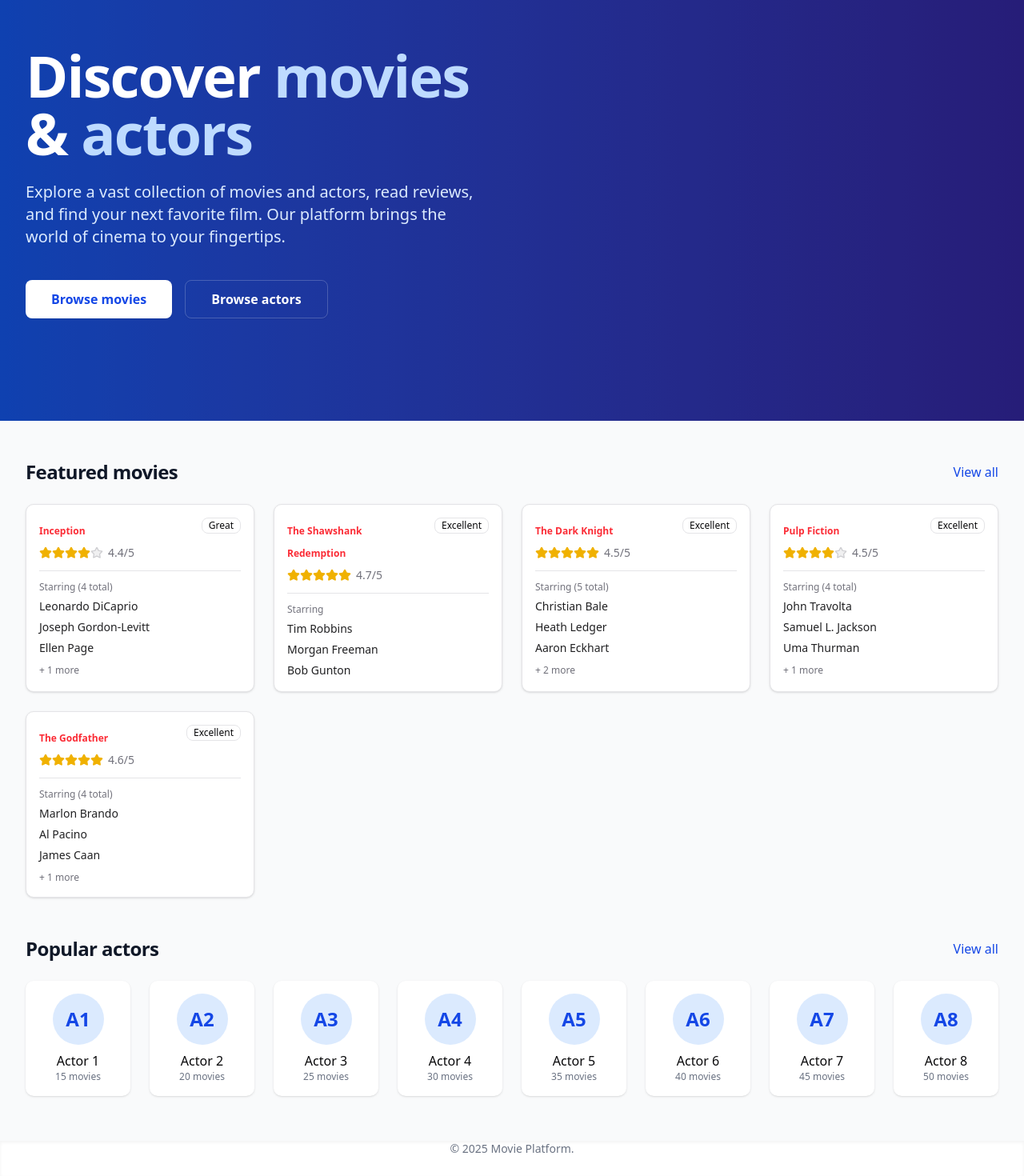
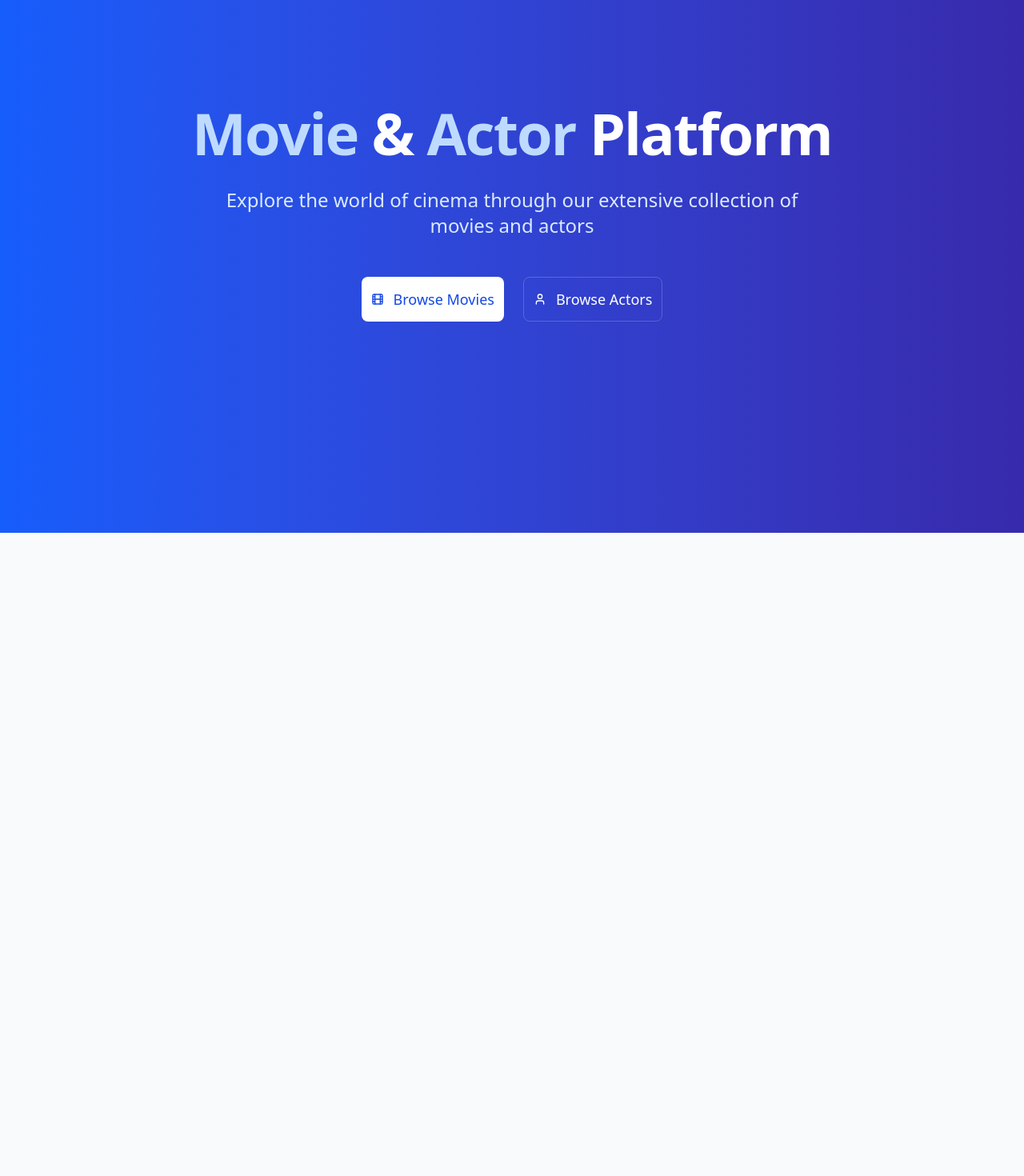
Before and after one commit to AtilioA/movie-platform, a Next.js app in the folder web/: page / in a window 1280 px wide. Shown: the part 134-1604 px from the top of the page at 80% size. After the commit the page ends 800 px from the top, so only its background shows below. Built offline with nearby package versions, Linux system fonts and the light colour scheme.

Commit message:
refactor: redesign homepage, remove footer

```diff
--- a/web/package.json
+++ b/web/package.json
@@ -12,6 +12,8 @@
     "@radix-ui/react-label": "^2.1.7",
     "@radix-ui/react-slot": "^1.2.3",
     "@tanstack/react-query": "^5.80.10",
+    "@types/axios": "^0.14.4",
+    "axios": "^1.10.0",
     "class-variance-authority": "^0.7.1",
     "clsx": "^2.1.1",
     "lucide-react": "^0.519.0",
--- a/web/src/app/layout.tsx
+++ b/web/src/app/layout.tsx
@@ -22,22 +22,13 @@ export default function RootLayout({
 }>) {
   return (
     <html lang="en" suppressHydrationWarning>
-      <body className={`${inter.variable} font-sans min-h-screen bg-gray-50 dark:bg-gray-900`}>
+      <body className={`${inter.variable} font-sans bg-gray-50 dark:bg-gray-900`}>
         <AppProvider>
-          <div className="min-h-screen flex flex-col">
+          <div className="flex flex-col">
             <Header />
             <main className="flex-1">
-              <div className="pb-6">
-                {children}
-              </div>
+              {children}
             </main>
-            <footer className="bg-white dark:bg-gray-800 shadow-inner mt-8">
-              <div className="pb-6">
-                <p className="text-center text-sm text-gray-500 dark:text-gray-400">
-                  &copy; {new Date().getFullYear()} Movie Platform.
-                </p>
-              </div>
-            </footer>
           </div>
         </AppProvider>
       </body>
--- a/web/src/app/movies/page.tsx
+++ b/web/src/app/movies/page.tsx
@@ -1,3 +1,5 @@
+"use client"
+
 import { InputWithIcon } from '@/components/ui/input-with-icon';
 import { Button } from '@/components/ui/button';
 import { Card, CardHeader, CardTitle } from '@/components/ui/card';
--- a/web/src/app/page.tsx
+++ b/web/src/app/page.tsx
@@ -1,154 +1,9 @@
-"use client"
-import Link from 'next/link';
-import { Button } from '@/components/ui/button';
-import { MovieCard } from '@/components/movie/movie-card';
+import { Hero } from '@/components/hero/hero';
 
 export default function Home() {
-  // Mock data for featured movies with actors
-  const featuredMovies = [
-    {
-      id: 1,
-      name: 'Inception',
-      rating: 8.8,
-      actors: [
-        { id: 101, name: 'Leonardo DiCaprio' },
-        { id: 102, name: 'Joseph Gordon-Levitt' },
-        { id: 103, name: 'Ellen Page' },
-        { id: 104, name: 'Tom Hardy' },
-      ],
-    },
-    {
-      id: 2,
-      name: 'The Shawshank Redemption',
-      rating: 9.3,
-      actors: [
-        { id: 201, name: 'Tim Robbins' },
-        { id: 202, name: 'Morgan Freeman' },
-        { id: 203, name: 'Bob Gunton' },
-      ],
-    },
-    {
-      id: 3,
-      name: 'The Dark Knight',
-      rating: 9.0,
-      actors: [
-        { id: 301, name: 'Christian Bale' },
-        { id: 302, name: 'Heath Ledger' },
-        { id: 303, name: 'Aaron Eckhart' },
-        { id: 304, name: 'Michael Caine' },
-        { id: 305, name: 'Gary Oldman' },
-      ],
-    },
-    {
-      id: 4,
-      name: 'Pulp Fiction',
-      rating: 8.9,
-      actors: [
-        { id: 401, name: 'John Travolta' },
-        { id: 402, name: 'Samuel L. Jackson' },
-        { id: 403, name: 'Uma Thurman' },
-        { id: 404, name: 'Bruce Willis' },
-      ],
-    },
-    {
-      id: 5,
-      name: 'The Godfather',
-      rating: 9.2,
-      actors: [
-        { id: 501, name: 'Marlon Brando' },
-        { id: 502, name: 'Al Pacino' },
-        { id: 503, name: 'James Caan' },
-        { id: 504, name: 'Robert Duvall' },
-      ],
-    },
-  ];
-
-  // Mock data for popular actors
-  const popularActors = Array.from({ length: 8 }, (_, i) => ({
-    id: i + 1,
-    name: `Actor ${i + 1}`,
-    movieCount: (i + 1) * 5 + 10,
-  }));
-
   return (
-    <div className="space-y-8 sm:space-y-12">
-      {/* Hero Section */}
-      <section className="relative bg-gradient-to-r from-blue-600 to-indigo-800 text-white overflow-hidden">
-        <div className="absolute inset-0 bg-black/30" />
-        <div className="relative max-w-7xl mx-auto px-4 py-16 sm:px-6 lg:px-8 lg:py-24 xl:py-32">
-          <div className="grid lg:grid-cols-2 gap-12 items-center">
-            <div className="text-center lg:text-left">
-              <h1 className="text-4xl font-extrabold tracking-tight sm:text-5xl lg:text-6xl xl:text-7xl">
-                Discover <span className="text-blue-200">movies</span> & <span className="text-blue-200">actors</span>
-              </h1>
-              <p className="mt-6 max-w-2xl mx-auto lg:mx-0 text-lg sm:text-xl text-blue-100">
-                Explore a vast collection of movies and actors, read reviews, and find your next favorite film. Our platform brings the world of cinema to your fingertips.
-              </p>
-              <div className="mt-8 sm:mt-10 flex flex-col sm:flex-row justify-center lg:justify-start gap-3 sm:gap-4 px-4 sm:px-0">
-                <Button asChild className="bg-white text-blue-700 hover:bg-blue-50 h-11 sm:h-12 px-6 sm:px-8 text-sm sm:text-base w-full sm:w-auto transition-all duration-200 hover:scale-105 transform">
-                  <Link href="/movies" className="font-semibold">
-                    Browse movies
-                  </Link>
-                </Button>
-                <Button asChild variant="outline" className="h-11 sm:h-12 px-6 sm:px-8 text-sm sm:text-base w-full sm:w-auto bg-transparent border-white/20 hover:bg-white/10 hover:border-white/30 text-white transition-all duration-200 hover:scale-105 transform">
-                  <Link href="/actors" className="font-semibold">
-                    Browse actors
-                  </Link>
-                </Button>
-              </div>
-            </div>
-            <div className="hidden lg:block">
-              {/* Hero image or illustration can be placed here */}
-            </div>
-          </div>
-        </div>
-      </section>
-
-      {/* Featured movies Section */}
-      <section className="max-w-7xl mx-auto px-4 sm:px-6 lg:px-8">
-        <div className="flex items-center justify-between mb-6">
-          <h2 className="text-2xl font-bold tracking-tight text-gray-900 dark:text-white">
-            Featured movies
-          </h2>
-          <Link href="/movies" className="text-blue-700 hover:underline font-medium">
-            View all
-          </Link>
-        </div>
-        <div className="mt-6 grid gap-4 sm:gap-5 md:gap-6 grid-cols-1 sm:grid-cols-2 md:grid-cols-2 lg:grid-cols-3 xl:grid-cols-4">
-          {featuredMovies.map((movie) => (
-            <MovieCard
-              key={movie.id}
-              id={movie.id}
-              name={movie.name}
-              rating={movie.rating}
-              actors={movie.actors}
-            />
-          ))}
-        </div>
-      </section>
-
-      {/* Popular actors Section */}
-      <section className="max-w-7xl mx-auto px-4 sm:px-6 lg:px-8">
-        <div className="flex items-center justify-between mb-6">
-          <h2 className="text-2xl font-bold tracking-tight text-gray-900 dark:text-white">
-            Popular actors
-          </h2>
-          <Link href="/actors" className="text-blue-700 hover:underline font-medium">
-            View all
-          </Link>
-        </div>
-        <div className="grid grid-cols-2 sm:grid-cols-4 md:grid-cols-5 lg:grid-cols-8 gap-6">
-          {popularActors.map((actor) => (
-            <div key={actor.id} className="bg-white dark:bg-gray-900 rounded-lg shadow p-4 flex flex-col items-center">
-              <div className="w-16 h-16 rounded-full bg-blue-100 flex items-center justify-center text-2xl font-bold text-blue-700 mb-2">
-                {actor.name.split(' ').map((n) => n[0]).join('')}
-              </div>
-              <div className="font-medium">{actor.name}</div>
-              <div className="text-xs text-gray-500 dark:text-gray-400">{actor.movieCount} movies</div>
-            </div>
-          ))}
-        </div>
-      </section>
+    <div className="fixed inset-0 overflow-hidden">
+      <Hero />
     </div>
   );
 }
--- /dev/null
+++ b/web/src/components/hero/hero.tsx
@@ -0,0 +1,35 @@
+import Link from 'next/link';
+import { Button } from '@/components/ui/button';
+import { Film, User } from 'lucide-react';
+
+export function Hero() {
+  return (
+    <section className="min-h-screen max-h-screen flex items-center justify-center bg-gradient-to-r from-blue-600 to-indigo-800 text-white">
+      <div className="absolute inset-0" />
+      <div className="relative max-w-7xl mx-auto px-4 sm:px-6 lg:px-8">
+        <div className="text-center">
+          <h1 className="text-5xl md:text-7xl font-extrabold tracking-tight mb-8">
+            <span className="text-blue-200">Movie</span> & <span className="text-blue-200">Actor</span> Platform
+          </h1>
+          <p className="text-xl md:text-2xl text-blue-100 mb-12 max-w-3xl mx-auto">
+            Explore the world of cinema through our extensive collection of movies and actors
+          </p>
+          <div className="flex flex-col sm:flex-row justify-center gap-6">
+            <Button asChild className="bg-white text-blue-700 hover:bg-blue-50 h-14 px-8 text-lg w-full sm:w-auto transition-all duration-200 hover:scale-105 transform flex items-center gap-3">
+              <Link href="/movies" className="flex items-center gap-2">
+                <Film className="w-5 h-5" />
+                Browse Movies
+              </Link>
+            </Button>
+            <Button asChild variant="outline" className="h-14 px-8 text-lg w-full sm:w-auto bg-transparent border-white/20 hover:bg-white/10 hover:border-white-30 text-white transition-all duration-200 hover:scale-105 transform flex items-center gap-3">
+              <Link href="/actors" className="flex items-center gap-2">
+                <User className="w-5 h-5" />
+                Browse Actors
+              </Link>
+            </Button>
+          </div>
+        </div>
+      </div>
+    </section>
+  );
+}
--- a/web/src/components/ui/search-input.tsx
+++ b/web/src/components/ui/search-input.tsx
@@ -0,0 +1,25 @@
+import { Search } from "lucide-react";
+import * as React from "react";
+import { InputWithIcon } from "./input-with-icon";
+
+export interface SearchInputProps extends React.InputHTMLAttributes<HTMLInputElement> {
+  containerClassName?: string;
+}
+
+export function SearchInput({
+  containerClassName = "",
+  className = "",
+  ...props
+}: SearchInputProps) {
+  return (
+    <div className={`relative flex-1 max-w-md ${containerClassName}`}>
+      <InputWithIcon
+        icon={<Search className="text-muted-foreground" />}
+        type="text"
+        placeholder="Search..."
+        className={`w-full rounded-md border border-input bg-background pl-10 pr-4 py-2 text-sm ring-offset-background focus-visible:outline-none focus-visible:ring-2 focus-visible:ring-ring focus-visible:ring-offset-2 ${className}`}
+        {...props}>
+      </InputWithIcon>
+    </div>
+  );
+}
```
Also changed, not shown: web/tsconfig.json (+17 -4 lines), 1 other file (tests, documents, lock files or other folders).
